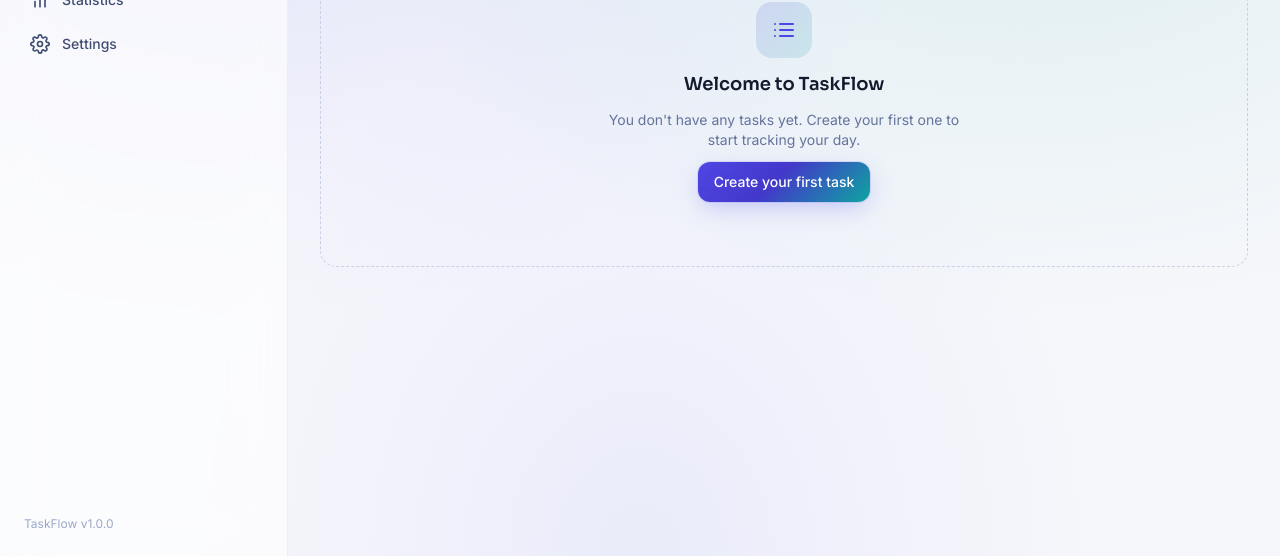
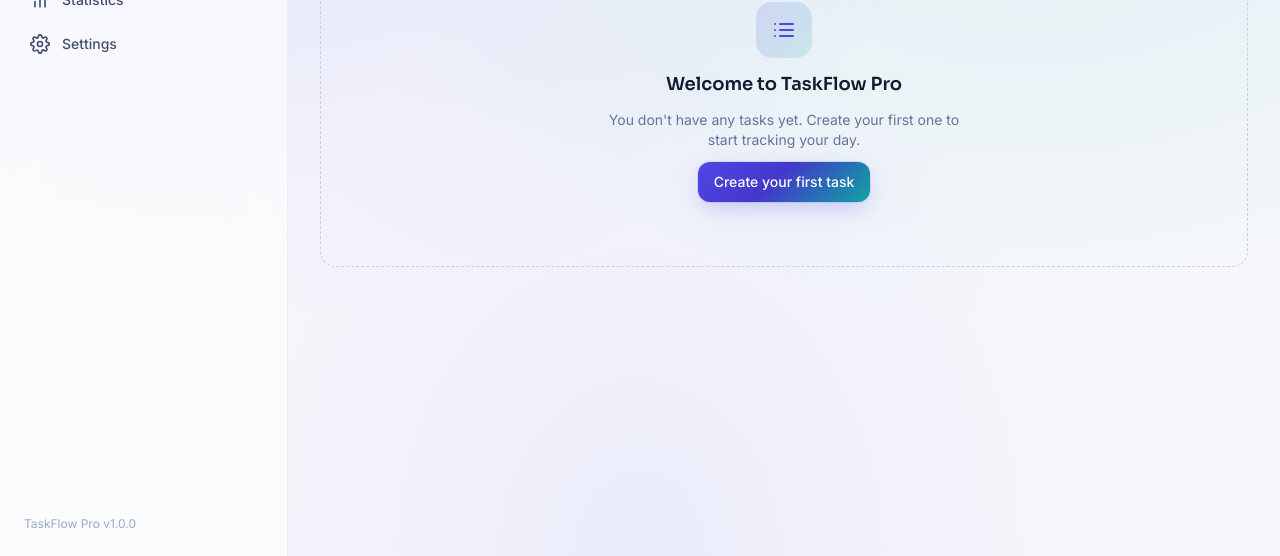
Before and after one commit to hardik-prajapati-12/TaskFlow-Pro, a React (Vite) app: page / in a window 1280 px wide. Shown: the part 244-800 px from the top of the page. Built offline with nearby package versions, Linux system fonts and the light colour scheme.

Commit message:
modified the website name to TaskFlow Pro

```diff
--- a/index.html
+++ b/index.html
@@ -12,7 +12,7 @@
   <link
     href="https://fonts.googleapis.com/css2?family=Sora:wght@400;500;600;700;800&family=Inter:wght@400;500;600;700&family=IBM+Plex+Mono:wght@400;500;600&display=swap"
     rel="stylesheet" />
-  <title>TaskFlow — Get in flow</title>
+  <title>TaskFlow Pro — Get in flow</title>
 </head>
 
 <body>
--- a/src/components/navigation/Sidebar.tsx
+++ b/src/components/navigation/Sidebar.tsx
@@ -72,7 +72,7 @@
         </nav>
 
         <div className="mt-auto space-y-1 px-2 pt-4">
-          <p className="text-xs text-ink-300 dark:text-ink-600">TaskFlow v1.0.0</p>
+          <p className="text-xs text-ink-300 dark:text-ink-600">TaskFlow Pro v1.0.0</p>
         </div>
       </aside>
     </>
--- a/src/pages/Dashboard.tsx
+++ b/src/pages/Dashboard.tsx
@@ -38,7 +38,7 @@
       {tasks.length === 0 ? (
         <EmptyState
           icon={<FiList />}
-          title="Welcome to TaskFlow"
+          title="Welcome to TaskFlow Pro"
           description="You don't have any tasks yet. Create your first one to start tracking your day."
           action={<Button onClick={openCreateForm}>Create your first task</Button>}
         />
```
Also changed, not shown: 1 other file (tests, documents, lock files or other folders).
